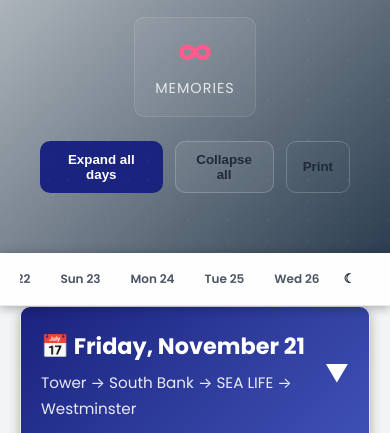
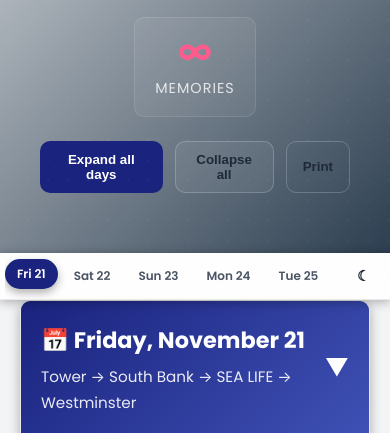
Before and after one commit to Panosero/git-github.com-Panosero-london_itenary_november_2025, a plain HTML site: page index.html in a window 390 px wide. Shown: the part 411-844 px from the top of the page. Drawn offline with Linux system fonts and the light colour scheme.

Commit message:
style: enhance sticky navigation and improve mobile responsiveness with compact layout adjustments

```diff
--- a/styles.css
+++ b/styles.css
@@ -137,12 +137,19 @@ body {
 .sticky-nav {
     position: sticky;
     top: 0;
-    background: rgba(28, 30, 38, 0.85);
+    background: rgba(28, 30, 38, 0.95);
     backdrop-filter: blur(10px);
     box-shadow: 0 2px 10px rgba(0,0,0,0.3);
     z-index: 1000;
     animation: slideDown 0.5s ease;
     border-bottom: 1px solid rgba(255,255,255,0.1);
+}
+
+.nav-inner {
+    display: flex;
+    align-items: center;
+    justify-content: space-between;
+    gap: 15px;
 }
 
 .nav-links {
@@ -152,6 +159,7 @@ body {
     list-style: none;
     padding: 10px 0;
     gap: 10px;
+    flex: 1;
 }
 
 .nav-links li a {
@@ -670,29 +678,31 @@ footer p {
         font-size: 2.2rem;
     }
 
-    /* Make nav horizontal scroll on tablets/phones to save vertical space */
+    /* Compact horizontal navigation for mobile */
+    .sticky-nav {
+        background: rgba(28, 30, 38, 0.98);
+    }
+
+    .nav-inner {
+        padding: 0 10px;
+    }
+
     .nav-links {
-        flex-direction: row;
         flex-wrap: nowrap;
         overflow-x: auto;
+        overflow-y: hidden;
         -webkit-overflow-scrolling: touch;
         gap: 6px;
-        padding: 8px 0;
-        scrollbar-width: thin;
-        scrollbar-color: var(--primary-color) transparent;
+        padding: 10px 0;
+        margin: 0;
+        scrollbar-width: none; /* Firefox */
+        -ms-overflow-style: none; /* IE/Edge */
+        justify-content: flex-start;
     }
 
+    /* Hide scrollbar but keep functionality */
     .nav-links::-webkit-scrollbar {
-        height: 4px;
-    }
-
-    .nav-links::-webkit-scrollbar-track {
-        background: transparent;
-    }
-
-    .nav-links::-webkit-scrollbar-thumb {
-        background: var(--primary-color);
-        border-radius: 2px;
+        display: none; /* Chrome/Safari */
     }
 
     .nav-links li {
@@ -700,9 +710,16 @@ footer p {
     }
 
     .nav-links li a {
-        padding: 8px 15px;
-        font-size: 0.85rem;
+        padding: 6px 14px;
+        font-size: 0.8rem;
         white-space: nowrap;
+        border-radius: 20px;
+    }
+
+    .theme-toggle {
+        padding: 8px 12px;
+        font-size: 1rem;
+        flex-shrink: 0;
     }
 
     .day-header {
@@ -766,15 +783,25 @@ footer p {
         font-size: 1rem;
     }
 
-    /* Further reduce nav link size on smaller phones */
+    .nav-inner {
+        padding: 0 5px;
+    }
+
+    /* Extra compact for small phones */
+    .nav-links {
+        gap: 4px;
+        padding: 8px 0;
+    }
+
     .nav-links li a {
-        padding: 8px 12px;
+        padding: 5px 12px;
         font-size: 0.75rem;
+        border-radius: 18px;
     }
 
     .theme-toggle {
-        padding: 6px 12px;
-        font-size: 0.8rem;
+        padding: 6px 10px;
+        font-size: 0.9rem;
     }
 }
 
```
